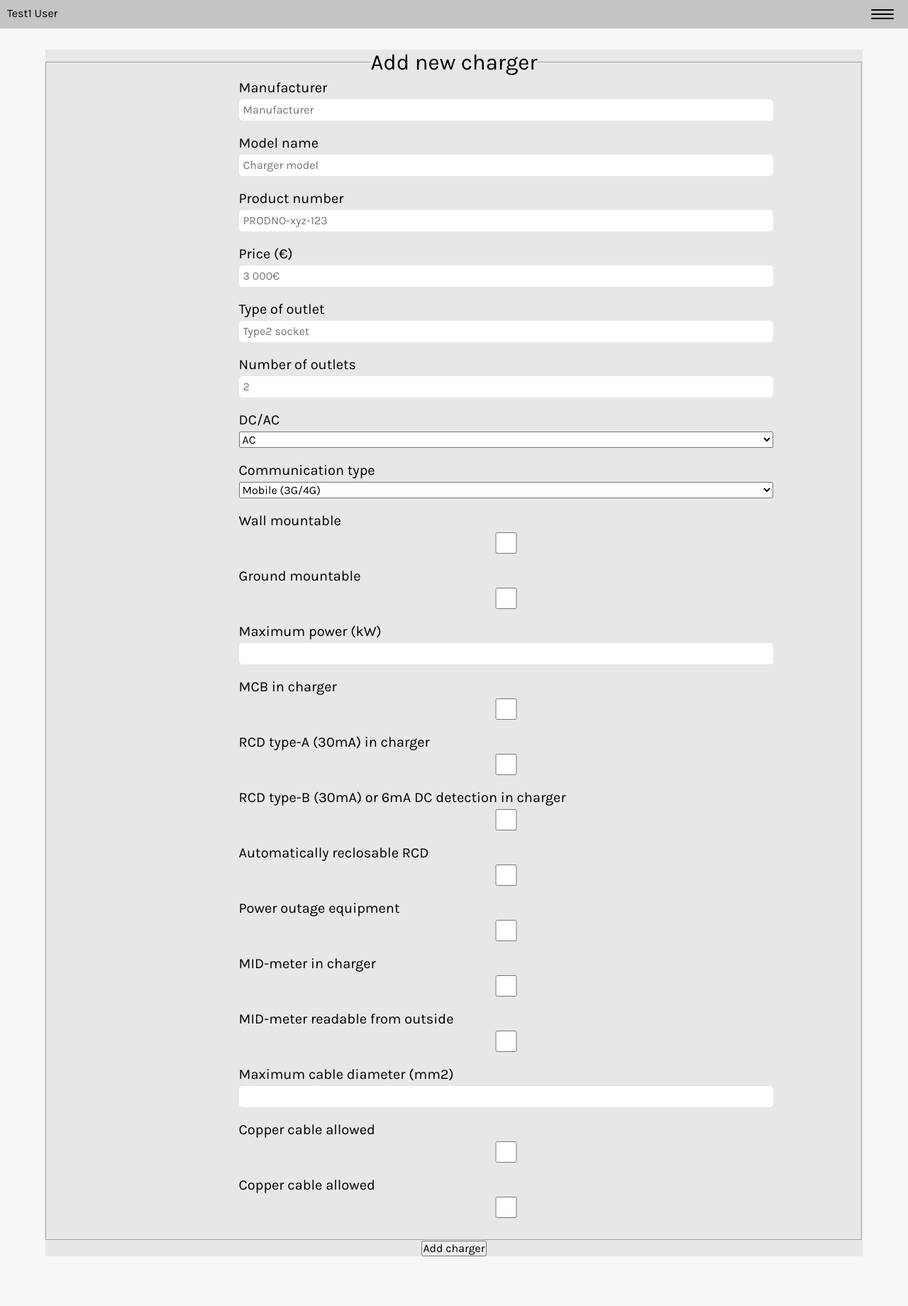
After one commit to Zigelzi/SiteSurveyApp, a Flask app: page /add_charger in a window 1280 px wide. The commit adds this page. Shown: the whole page at 71% size. Run offline with Flask 2, Linux system fonts and the light colour scheme; a user stored in the database is signed in.

Commit message:
Added Add charger and View charger routes and their templates and updated nav to include links

```diff
--- a/sitesurvey/forms.py
+++ b/sitesurvey/forms.py
@@ -134,3 +134,32 @@ class UpdateAccount(FlaskForm):
             # If the DB query returns something, raise validation error
             if email:
                 raise ValidationError('Entered email is already in use')
+
+
+class AddCharger(FlaskForm):
+    manufacturer = StringField('Manufacturer', validators=[DataRequired(message=data_req_msg)])
+    model = StringField('Model name', validators=[DataRequired(message=data_req_msg)])
+    product_no = StringField('Product number', validators=[DataRequired(message=data_req_msg)])
+    price = FloatField('Price (€)', validators=[DataRequired(message=data_req_msg)])
+    type_of_outlet = StringField('Type of outlet', validators=[DataRequired(message=data_req_msg)])
+    no_of_outlets = IntegerField('Number of outlets', validators=[DataRequired(message=data_req_msg)])
+    dc_ac = SelectField('DC/AC', validators=[DataRequired(message=data_req_msg)],
+                        choices=[('ac','AC'),
+                                 ('dc','DC')])
+    communication = SelectField('Communication type', validators=[DataRequired(message=data_req_msg)],
+                                 choices=[('mobile', 'Mobile (3G/4G)'),
+                                         ('ethernet', 'Ethernet')])
+    mounting_wall = BooleanField('Wall mountable')
+    mounting_ground = BooleanField('Ground mountable')
+    max_power =  FloatField('Maximum power (kW)', validators=[DataRequired(message=data_req_msg)])
+    mcb = BooleanField('MCB in charger')
+    rcd_typea = BooleanField('RCD type-A (30mA) in charger')
+    rcd_typeb = BooleanField('RCD type-B (30mA) or 6mA DC detection in charger')
+    automatic_rcd = BooleanField('Automatically reclosable RCD')
+    pwr_outage_eq = BooleanField('Power outage equipment')
+    mid_meter = BooleanField('MID-meter in charger')
+    mid_readable = BooleanField('MID-meter readable from outside')
+    max_cable_d = IntegerField('Maximum cable diameter (mm2)')
+    cable_cu_allowed = BooleanField('Copper cable allowed')
+    cable_al_allowed = BooleanField('Copper cable allowed')
+    submit = SubmitField('Add charger')
--- a/sitesurvey/routes.py
+++ b/sitesurvey/routes.py
@@ -1,8 +1,8 @@
 from flask import render_template, redirect, url_for, flash, request, abort
 from flask_login import login_user, current_user, logout_user, login_required
 from sitesurvey import app, db
-from sitesurvey.forms import Customer, Location, Chargers, Installation, CreateUser, LogIn, UpdateAccount
-from sitesurvey.models import User
+from sitesurvey.forms import Customer, Location, Chargers, Installation, CreateUser, LogIn, UpdateAccount, AddCharger
+from sitesurvey.models import User, Organization, Survey, Charger, Location, Orgtype, Contactperson
 
 @app.route("/")
 def index():
@@ -84,3 +84,44 @@ def account():
         form.last_name.data = current_user.last_name
         form.email.data = current_user.email
     return render_template('account.html', title='Account', active='account', form=form)
+
+@app.route('/add_charger', methods=["GET", "POST"])
+@login_required
+def add_charger():
+    form = AddCharger()
+    if form.validate_on_submit():
+        # Hash the given PW to enter it to database
+
+        # Take the form input and create db entry and commit it
+        charger = Charger(manufacturer=form.manufacturer.data,
+                        model=form.model.data,
+                        product_no=form.product_no.data,
+                        price=form.price.data,
+                        type_of_outlet=form.type_of_outlet.data,
+                        no_of_outlets=form.no_of_outlets.data,
+                        dc_ac=form.dc_ac.data,
+                        communication=form.communication.data,
+                        mounting_wall=form.mounting_wall.data,
+                        mounting_ground=form.mounting_ground.data,
+                        max_power=form.max_power.data,
+                        mcb=form.mcb.data,
+                        rcd_typea=form.rcd_typea.data,
+                        rcd_typeb=form.rcd_typeb.data,
+                        automatic_rcd=form.automatic_rcd.data,
+                        pwr_outage_eq=form.pwr_outage_eq.data,
+                        mid_meter=form.mid_meter.data,
+                        mid_readable=form.mid_readable.data,
+                        max_cable_d=form.max_cable_d.data,
+                        cable_cu_allowed=form.cable_cu_allowed.data,
+                        cable_al_allowed=form.cable_al_allowed.data)
+        db.session.add(charger)
+        db.session.commit()
+        flash(f'Charger has been created in the database.', 'success')
+        return redirect(url_for('add_charger'))
+    return render_template('add_charger.html', title='Add charger', form=form, active='add_charger')
+
+@app.route('/view_chargers', methods=["GET"])
+@login_required
+def view_chargers():
+    chargers = Charger.query.all()
+    return render_template('view_chargers.html', title='View chargers', chargers=chargers)
--- /dev/null
+++ b/sitesurvey/templates/add_charger.html
@@ -0,0 +1,299 @@
+{% extends "layout.html" %}
+
+{% block content %}
+
+<div class="content">
+    <div class="grey-container survey-form">
+        <form action="" method="POST">
+            {{ form.hidden_tag() }}
+            <fieldset>
+                <legend>
+                    Add new charger
+                </legend>
+                <div class="input-box">
+                    {{ form.manufacturer.label }}
+                    {{ form.manufacturer(placeholder="Manufacturer") }}
+                    {% if form.manufacturer.errors %}
+                        <div class="error">
+                            {% for error in form.manufacturer.errors %}
+                                <span>
+                                    {{ error }}
+                               </span>
+                           {% endfor %}
+                       </div>
+                    {% endif %}
+
+                </div>
+                <div class="input-box">
+                    {{ form.model.label }}
+                    {{ form.model(placeholder="Charger model") }}
+                    {% if form.model.errors %}
+                        <div class="error">
+                            {% for error in form.model.errors %}
+                                <span>
+                                    {{ error }}
+                                </span>
+                            {% endfor %}
+                        </div>
+                    {% endif %}
+                </div>
+
+                <div class="input-box">
+                    {{ form.product_no.label }}
+                    {{ form.product_no(placeholder="PRODNO-xyz-123") }}
+                    {% if form.product_no.errors %}
+                        <div class="error">
+                            {% for error in form.product_no.errors %}
+                                <span>
+                                    {{ error }}
+                                </span>
+                            {% endfor %}
+                        </div>
+                    {% endif %}
+
+                </div>
+                <div class="input-box">
+                    {{ form.price.label }}
+                    {{ form.price(placeholder="3 000€") }}
+                        {% if form.price.errors %}
+                        <div class="error">
+                            {% for error in form.price.errors %}
+                                <span>
+                                    {{ error }}
+                                </span>
+                            {% endfor %}
+                        </div>
+                    {% endif %}
+
+                </div>
+                <div class="input-box">
+                    {{ form.type_of_outlet.label }}
+                    {{ form.type_of_outlet(placeholder="Type2 socket") }}
+                    {% if form.type_of_outlet.errors %}
+                        <div class="error">
+                            {% for error in form.type_of_outlet.errors %}
+                                <span>
+                                    {{ error }}
+                                </span>
+                            {% endfor %}
+                        </div>
+                    {% endif %}
+                </div>
+                <div class="input-box">
+                    {{ form.no_of_outlets.label }}
+                    {{ form.no_of_outlets(placeholder="2") }}
+                    {% if form.no_of_outlets.errors %}
+                        <div class="error">
+                            {% for error in form.no_of_outlets.errors %}
+                                <span>
+                                    {{ error }}
+                                </span>
+                            {% endfor %}
+                        </div>
+                    {% endif %}
+                </div>
+                <div class="input-box">
+                    {{ form.dc_ac.label }}
+                    {{ form.dc_ac(placeholder="") }}
+                    {% if form.dc_ac.errors %}
+                        <div class="error">
+                            {% for error in form.dc_ac.errors %}
+                                <span>
+                                    {{ error }}
+                                </span>
+                            {% endfor %}
+                        </div>
+                    {% endif %}
+                </div>
+                <div class="input-box">
+                    {{ form.communication.label }}
+                    {{ form.communication(placeholder="") }}
+                    {% if form.communication.errors %}
+                        <div class="error">
+                            {% for error in form.communication.errors %}
+                                <span>
+                                    {{ error }}
+                                </span>
+                            {% endfor %}
+                        </div>
+                    {% endif %}
+                </div>
+                <div class="input-box">
+                    {{ form.mounting_wall.label }}
+                    {{ form.mounting_wall(placeholder="") }}
+                    {% if form.mounting_wall.errors %}
+                        <div class="error">
+                            {% for error in form.mounting_wall.errors %}
+                                <span>
+                                    {{ error }}
+                                </span>
+                            {% endfor %}
+                        </div>
+                    {% endif %}
+                </div>
+                <div class="input-box">
+                    {{ form.mounting_ground.label }}
+                    {{ form.mounting_ground(placeholder="") }}
+                    {% if form.mounting_ground.errors %}
+                        <div class="error">
+                            {% for error in form.mounting_ground.errors %}
+                                <span>
+                                    {{ error }}
+                                </span>
+                            {% endfor %}
+                        </div>
+                    {% endif %}
+                </div>
+                <div class="input-box">
+                    {{ form.max_power.label }}
+                    {{ form.max_power(placeholder="") }}
+                    {% if form.max_power.errors %}
+                        <div class="error">
+                            {% for error in form.max_power.errors %}
+                                <span>
+                                    {{ error }}
+                                </span>
+                            {% endfor %}
+                        </div>
+                    {% endif %}
+                </div>
+                <div class="input-box">
+                    {{ form.mcb.label }}
+                    {{ form.mcb(placeholder="") }}
+                    {% if form.mcb.errors %}
+                        <div class="error">
+                            {% for error in form.mcb.errors %}
+                                <span>
+                                    {{ error }}
+                                </span>
+                            {% endfor %}
+                        </div>
+                    {% endif %}
+                </div>
+                <div class="input-box">
+                    {{ form.rcd_typea.label }}
+                    {{ form.rcd_typea(placeholder="") }}
+                    {% if form.rcd_typea.errors %}
+                        <div class="error">
+                            {% for error in form.rcd_typea.errors %}
+                                <span>
+                                    {{ error }}
+                                </span>
+                            {% endfor %}
+                        </div>
+                    {% endif %}
+                </div>
+                <div class="input-box">
+                    {{ form.rcd_typeb.label }}
+                    {{ form.rcd_typeb(placeholder="") }}
+                    {% if form.rcd_typeb.errors %}
+                        <div class="error">
+                            {% for error in form.rcd_typeb.errors %}
+                                <span>
+                                    {{ error }}
+                                </span>
+                            {% endfor %}
+                        </div>
+                    {% endif %}
+                </div>
+                <div class="input-box">
+                    {{ form.automatic_rcd.label }}
+                    {{ form.automatic_rcd(placeholder="") }}
+                    {% if form.automatic_rcd.errors %}
+                        <div class="error">
+                            {% for error in form.automatic_rcd.errors %}
+                                <span>
+                                    {{ error }}
+                                </span>
+                            {% endfor %}
+                        </div>
+                    {% endif %}
+                </div>
+                <div class="input-box">
+                    {{ form.pwr_outage_eq.label }}
+                    {{ form.pwr_outage_eq(placeholder="") }}
+                    {% if form.pwr_outage_eq.errors %}
+                        <div class="error">
+                            {% for error in form.pwr_outage_eq.errors %}
+                                <span>
+                                    {{ error }}
+                                </span>
+                            {% endfor %}
+                        </div>
+                    {% endif %}
+                </div>
+                <div class="input-box">
+                    {{ form.mid_meter.label }}
+                    {{ form.mid_meter(placeholder="") }}
+                    {% if form.mid_meter.errors %}
+                        <div class="error">
+                            {% for error in form.mid_meter.errors %}
+                                <span>
+                                    {{ error }}
+                                </span>
+                            {% endfor %}
+                        </div>
+                    {% endif %}
+                </div>
+                <div class="input-box">
+                    {{ form.mid_readable.label }}
+                    {{ form.mid_readable(placeholder="") }}
+                    {% if form.mid_readable.errors %}
+                        <div class="error">
+                            {% for error in form.mid_readable.errors %}
+                                <span>
+                                    {{ error }}
+                                </span>
+                            {% endfor %}
+                        </div>
+                    {% endif %}
+                </div>
+                <div class="input-box">
+                    {{ form.max_cable_d.label }}
+                    {{ form.max_cable_d(placeholder="") }}
+                    {% if form.max_cable_d.errors %}
+                        <div class="error">
+                            {% for error in form.max_cable_d.errors %}
+                                <span>
+                                    {{ error }}
+                                </span>
+                            {% endfor %}
+                        </div>
+                    {% endif %}
+                </div>
+                <div class="input-box">
+                    {{ form.cable_cu_allowed.label }}
+                    {{ form.cable_cu_allowed(placeholder="") }}
+                    {% if form.cable_cu_allowed.errors %}
+                        <div class="error">
+                            {% for error in form.cable_cu_allowed.errors %}
+                                <span>
+                                    {{ error }}
+                                </span>
+                            {% endfor %}
+                        </div>
+                    {% endif %}
+                </div>
+                <div class="input-box">
+                    {{ form.cable_al_allowed.label }}
+                    {{ form.cable_al_allowed(placeholder="") }}
+                    {% if form.cable_al_allowed.errors %}
+                        <div class="error">
+                            {% for error in form.cable_al_allowed.errors %}
+                                <span>
+                                    {{ error }}
+                                </span>
+                            {% endfor %}
+                        </div>
+                    {% endif %}
+                </div>
+            </fieldset>
+            <div>
+                {{ form.submit }}
+            </div>
+        </form>
+        <div>
+        </div>
+    </div>
+</div>
+{% endblock %}
--- a/sitesurvey/templates/layout.html
+++ b/sitesurvey/templates/layout.html
@@ -33,6 +33,12 @@
                         <a href="{{ url_for('create_user') }}">Create user</a>
                     </li>
                     <li class="">
+                            <a href="{{ url_for('add_charger') }}">Add charger</a>
+                        </li>
+                        <li class="">
+                                <a href="{{ url_for('view_chargers') }}">View chargers</a>
+                            </li>
+                    <li class="">
                         <a href="{{ url_for('logout') }}">Logout</a>
                     </li>
                     {% else %}
```
Also changed, not shown: sitesurvey/models.py (+6 -3 lines), sitesurvey/templates/view_chargers.html (added, +58 -0 lines), sitesurvey/site.db.
